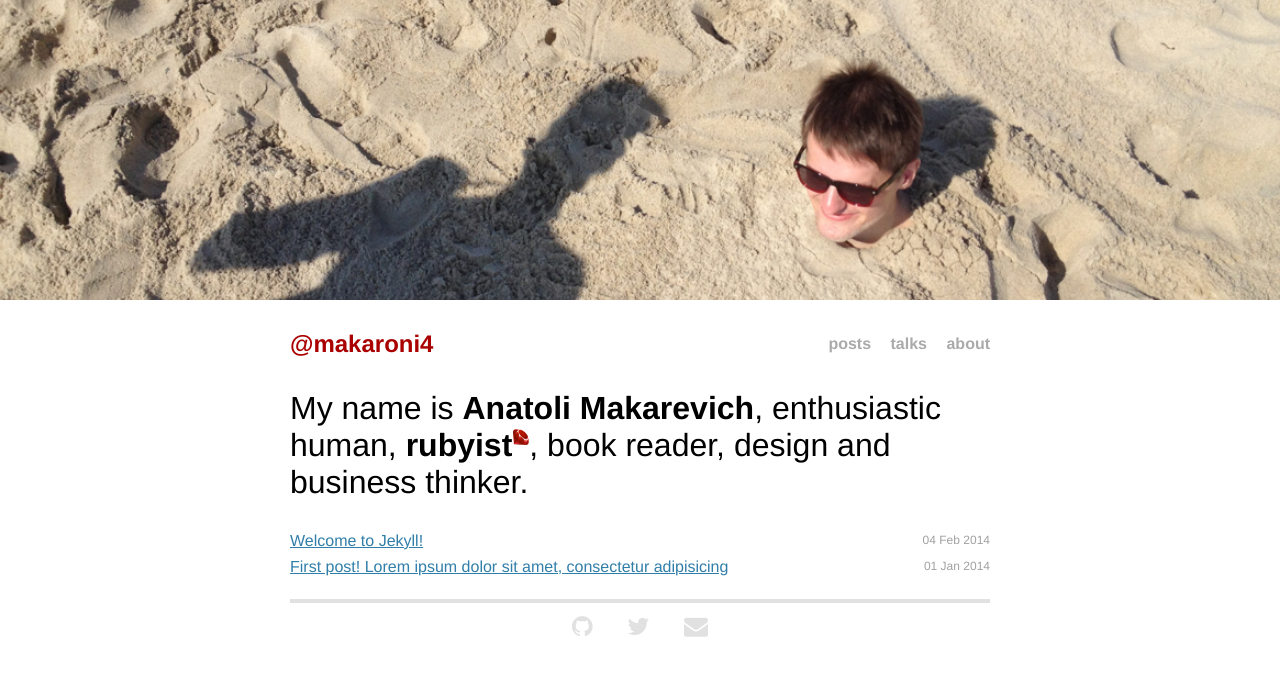
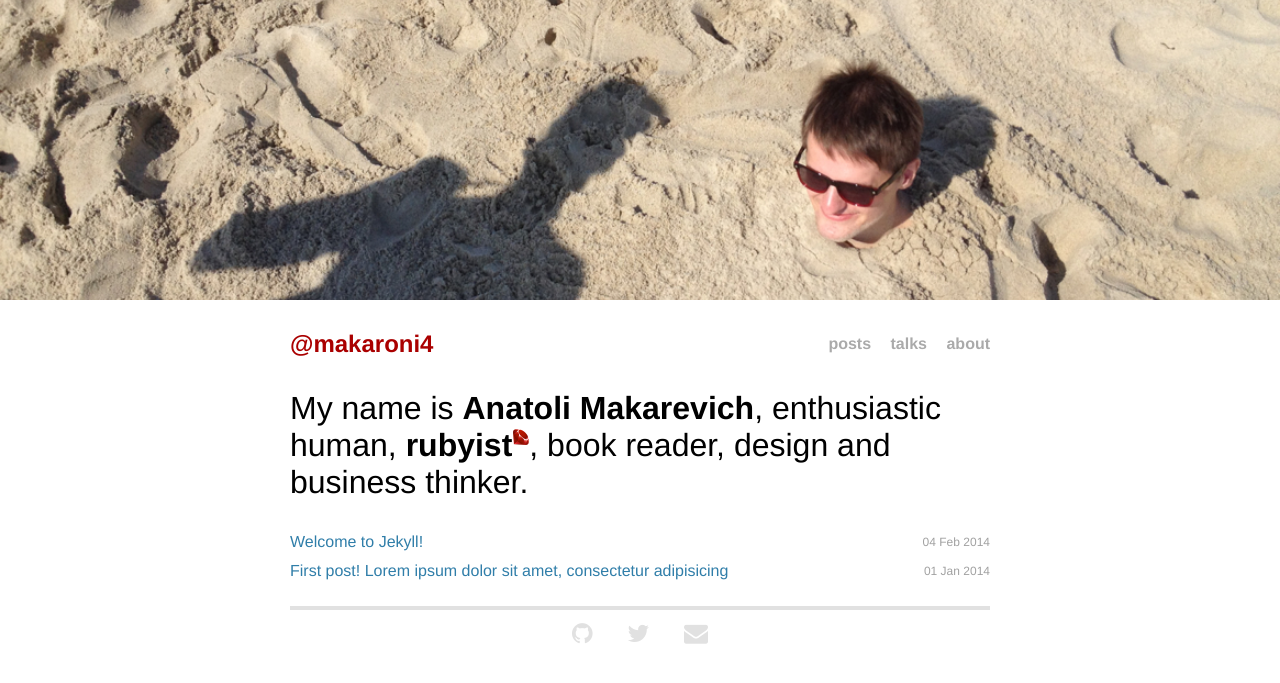
Before and after one commit to makaroni4/img-lint, a Jekyll site: the page built from index.html, in a window 1280 px wide. Shown: the top 683 px of the page. Built offline with Jekyll 4.4.1, drawn with Linux system fonts in a browser that asks for light colours; nearby versions of some CDN libraries; Markdown is read by kramdown in place of the engine named in the settings.

Commit message:
Remove text decoration from post list

```diff
--- a/css/head.css
+++ b/css/head.css
@@ -73,11 +73,12 @@ a.b-menu__item-link {
 .b-post-list__item {
   list-style: none;
   display: block;
-  line-height: 160%;
+  line-height: 180%;
 }
 
 a.b-post-list__title {
   color: #307EA9;
+  text-decoration: none;
 }
 
 .b-post-list__date {
```
